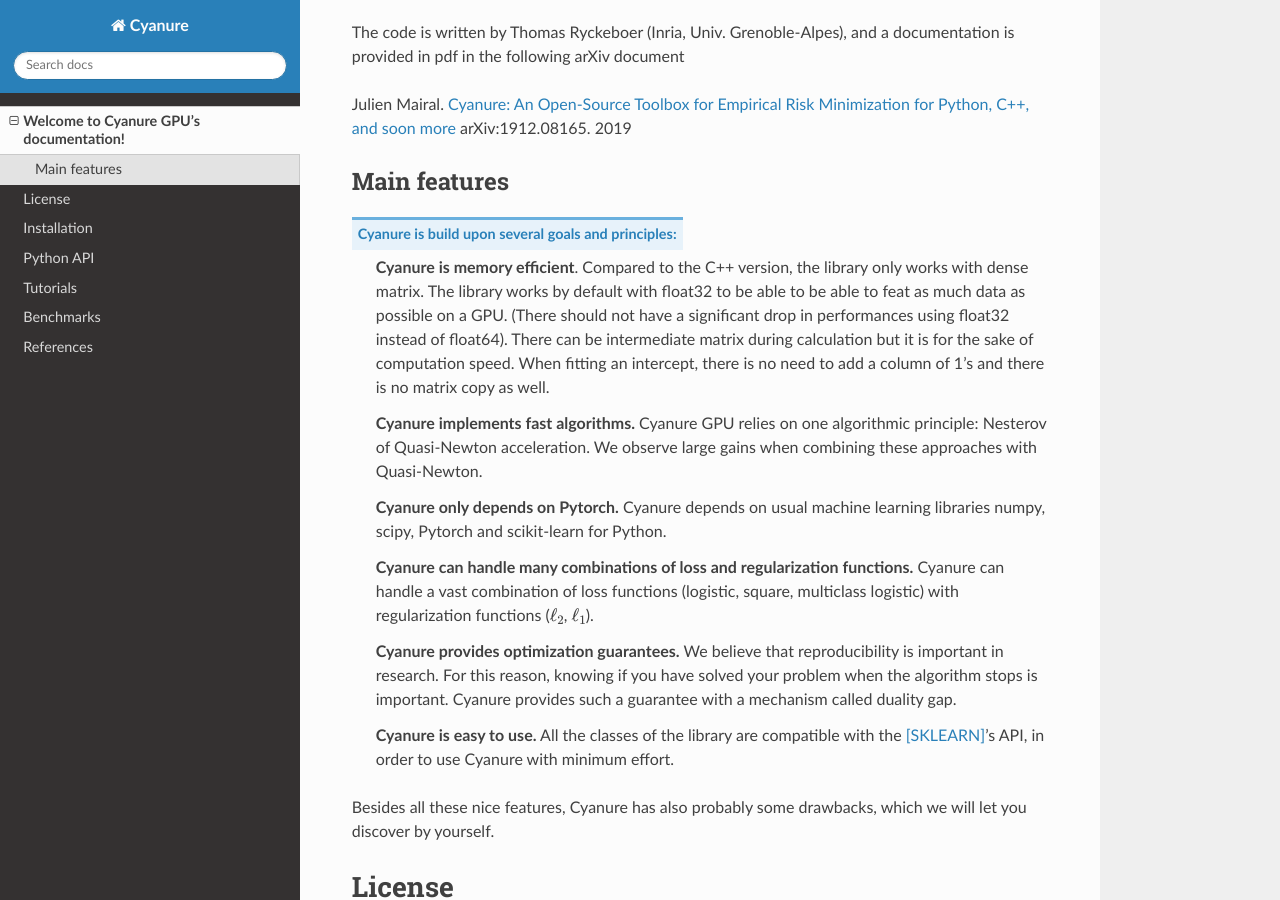
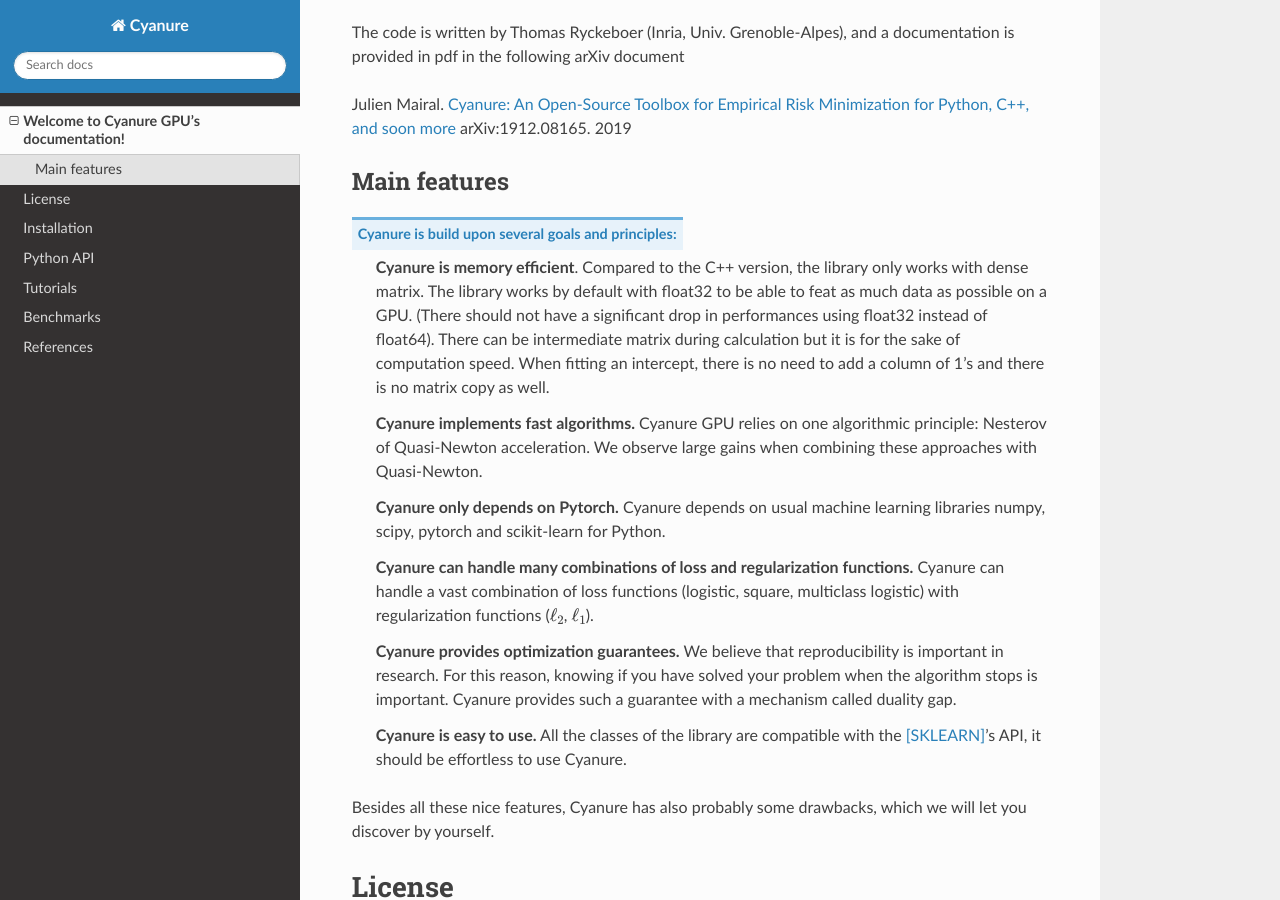
Before and after one commit to inria-thoth/cyanure_gpu, a Sphinx documentation site: the page built from docs/sphinx/source/welcome.rst, in a window 1280 px wide and 900 px high, scrolled down 292 px. Built offline with Sphinx 7.4.7 and the Read the Docs theme 3.1.0, drawn with Linux system fonts in a browser that asks for light colours.

Commit message:
doc: update doc

```diff
--- a/docs/sphinx/source/pythonAPI/estimators.rst
+++ b/docs/sphinx/source/pythonAPI/estimators.rst
@@ -4,7 +4,6 @@ Estimators
 ----------
 
 The link between the regularization parameter C of scikit-learn and :math:`\lambda`  is :math:`C=\frac{1}{n \lambda}`.
-The :math:`\frac{1}{n}` factor is handled inside the library. There is no need to scale the C factor.
 
 The Regression Class
 ^^^^^^^^^^^^^^^^^^^^
--- a/docs/sphinx/source/welcome.rst
+++ b/docs/sphinx/source/welcome.rst
@@ -17,12 +17,12 @@ a documentation is provided in pdf in the following arXiv document
 Main features
 -------------
 Cyanure is build upon several goals and principles:
-   * **Cyanure is memory efficient**. Compared to the C++ version, the library only works with dense matrix. The library works by default with float32 to be able to be able to feat as much data as possible on a GPU. (There should not have a significant drop in performances using float32 instead of float64). There can be intermediate matrix during calculation but it is for the sake of computation speed. When fitting an intercept, there is no need to add a column of 1's and there is no matrix copy as well.
+   * **Cyanure is memory efficient**. Compared to the C++ version, the library only works with dense matrix. The library works by default with float32 to be able to feat as much data as possible on a GPU. (There should not have a significant drop in performances using float32 instead of float64). There can be intermediate matrix during calculation but it is for the sake of computation speed. When fitting an intercept, there is no need to add a column of 1's and there is no matrix copy as well.
    * **Cyanure implements fast algorithms.** Cyanure GPU relies on one algorithmic principle: Nesterov of Quasi-Newton acceleration. We observe large gains when combining these approaches with Quasi-Newton.
-   * **Cyanure only depends on Pytorch.** Cyanure depends on usual machine learning libraries numpy, scipy, Pytorch and scikit-learn for Python.
+   * **Cyanure only depends on Pytorch.** Cyanure depends on usual machine learning libraries numpy, scipy, pytorch and scikit-learn for Python.
    * **Cyanure can handle many combinations of loss and regularization functions.** Cyanure can handle a vast combination of loss functions (logistic, square, multiclass logistic) with regularization functions (:math:`\ell_2`, :math:`\ell_1`).
    * **Cyanure provides optimization guarantees.** We believe that reproducibility is important in research. For this reason, knowing if you have solved your problem when the algorithm stops is important. Cyanure provides such a guarantee with a mechanism called duality gap.
-   * **Cyanure is easy to use.** All the classes of the library are compatible with the [SKLEARN]_'s API, in order to use Cyanure with minimum effort.
+   * **Cyanure is easy to use.** All the classes of the library are compatible with the [SKLEARN]_'s API, it should be effortless to use Cyanure.
 
 Besides all these nice features, Cyanure has also probably some drawbacks, which we will let you discover by yourself.
 
```
Also changed, not shown: docs/sphinx/source/benchmarks.rst (+6 -10 lines), docs/sphinx/source/tutorials.rst (+6 -5 lines).
